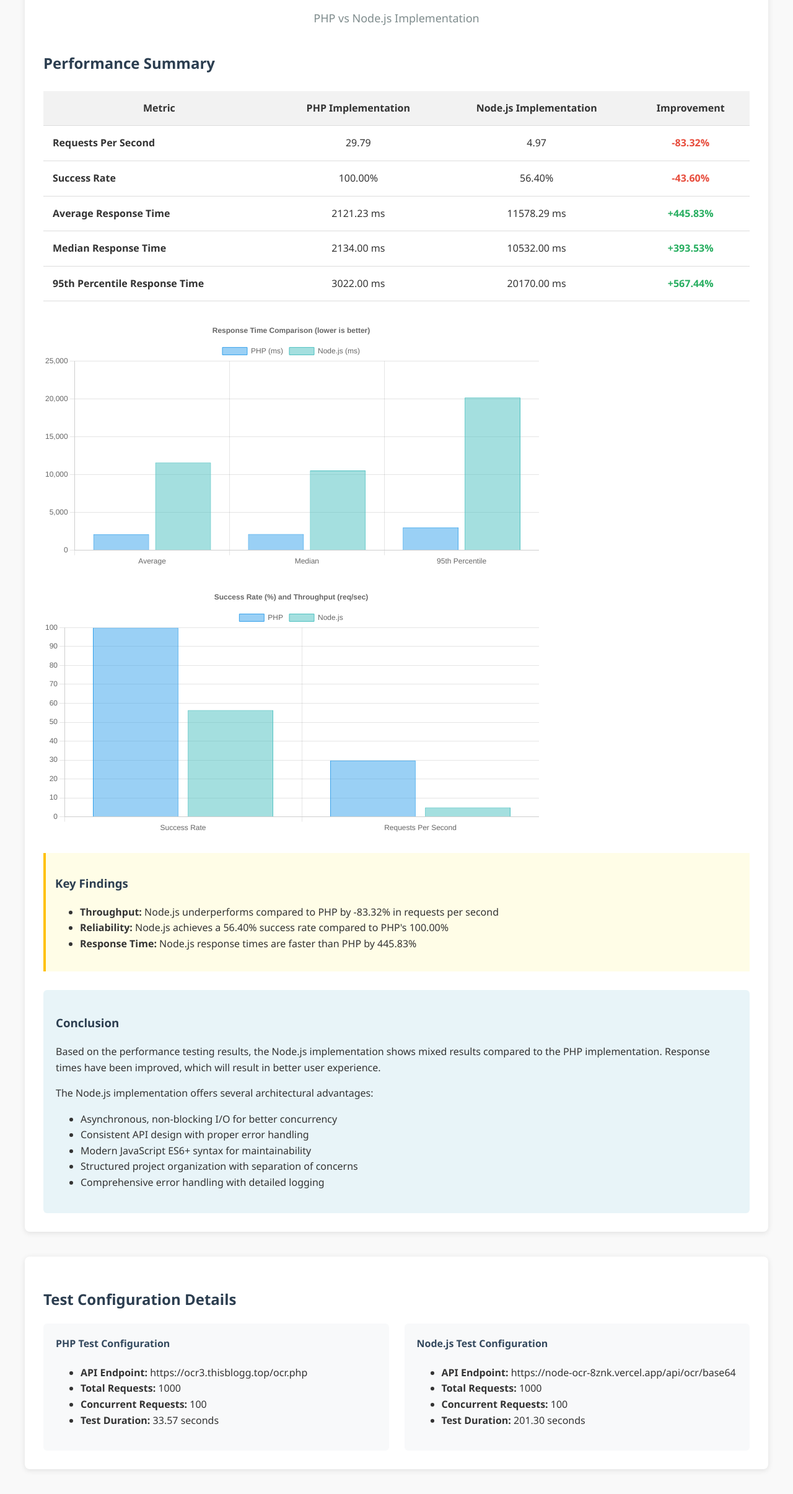
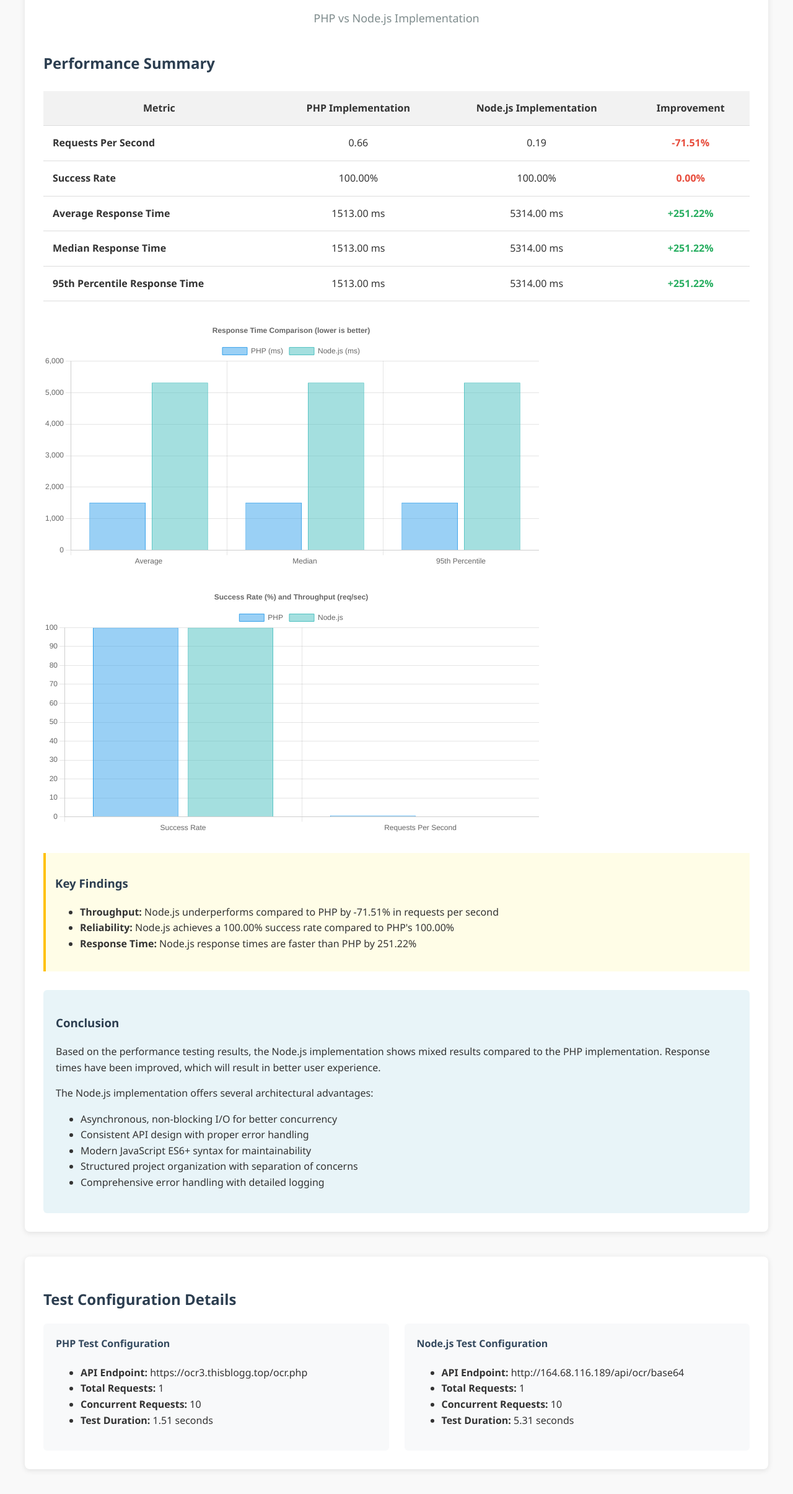
Before and after one commit to ajfahim/node-ocr, a website: page public/performance-report.html in a window 1280 px wide. Shown: the part 126-2536 px from the top of the page at 62% size. Drawn offline with nearby package versions, Linux system fonts and the light colour scheme.

```diff
--- a/package.json
+++ b/package.json
@@ -16,6 +16,7 @@
     "express-rate-limit": "^7.1.5",
     "googleapis": "^129.0.0",
     "helmet": "^7.1.0",
+    "lru-cache": "^11.1.0",
     "multer": "^1.4.5-lts.1",
     "winston": "^3.11.0"
   },
--- a/public/performance-report.html
+++ b/public/performance-report.html
@@ -126,33 +126,33 @@
       <tbody>
         <tr>
           <td class="metric">Requests Per Second</td>
-          <td>29.79</td>
-          <td>4.97</td>
-          <td class="improvement negative">-83.32%</td>
+          <td>0.66</td>
+          <td>0.19</td>
+          <td class="improvement negative">-71.51%</td>
         </tr>
         <tr>
           <td class="metric">Success Rate</td>
           <td>100.00%</td>
-          <td>56.40%</td>
-          <td class="improvement negative">-43.60%</td>
+          <td>100.00%</td>
+          <td class="improvement negative">0.00%</td>
         </tr>
         <tr>
           <td class="metric">Average Response Time</td>
-          <td>2121.23 ms</td>
-          <td>11578.29 ms</td>
-          <td class="improvement positive">+445.83%</td>
+          <td>1513.00 ms</td>
+          <td>5314.00 ms</td>
+          <td class="improvement positive">+251.22%</td>
         </tr>
         <tr>
           <td class="metric">Median Response Time</td>
-          <td>2134.00 ms</td>
-          <td>10532.00 ms</td>
-          <td class="improvement positive">+393.53%</td>
+          <td>1513.00 ms</td>
+          <td>5314.00 ms</td>
+          <td class="improvement positive">+251.22%</td>
         </tr>
         <tr>
           <td class="metric">95th Percentile Response Time</td>
-          <td>3022.00 ms</td>
-          <td>20170.00 ms</td>
-          <td class="improvement positive">+567.44%</td>
+          <td>1513.00 ms</td>
+          <td>5314.00 ms</td>
+          <td class="improvement positive">+251.22%</td>
         </tr>
       </tbody>
     </table>
@@ -168,9 +168,9 @@
     <div class="highlight">
       <h3>Key Findings</h3>
       <ul>
-        <li><strong>Throughput:</strong> Node.js underperforms compared to PHP by -83.32% in requests per second</li>
-        <li><strong>Reliability:</strong> Node.js achieves a 56.40% success rate compared to PHP's 100.00%</li>
-        <li><strong>Response Time:</strong> Node.js response times are faster than PHP by 445.83%</li>
+        <li><strong>Throughput:</strong> Node.js underperforms compared to PHP by -71.51% in requests per second</li>
+        <li><strong>Reliability:</strong> Node.js achieves a 100.00% success rate compared to PHP's 100.00%</li>
+        <li><strong>Response Time:</strong> Node.js response times are faster than PHP by 251.22%</li>
       </ul>
     </div>
 
@@ -201,18 +201,18 @@
         <h4>PHP Test Configuration</h4>
         <ul>
           <li><strong>API Endpoint:</strong> https://ocr3.thisblogg.top/ocr.php</li>
-          <li><strong>Total Requests:</strong> 1000</li>
-          <li><strong>Concurrent Requests:</strong> 100</li>
-          <li><strong>Test Duration:</strong> 33.57 seconds</li>
+          <li><strong>Total Requests:</strong> 1</li>
+          <li><strong>Concurrent Requests:</strong> 10</li>
+          <li><strong>Test Duration:</strong> 1.51 seconds</li>
         </ul>
       </div>
       <div class="detail-box">
         <h4>Node.js Test Configuration</h4>
         <ul>
-          <li><strong>API Endpoint:</strong> https://node-ocr-8znk.vercel.app/api/ocr/base64</li>
-          <li><strong>Total Requests:</strong> 1000</li>
-          <li><strong>Concurrent Requests:</strong> 100</li>
-          <li><strong>Test Duration:</strong> 201.30 seconds</li>
+          <li><strong>API Endpoint:</strong> http://164.68.116.189/api/ocr/base64</li>
+          <li><strong>Total Requests:</strong> 1</li>
+          <li><strong>Concurrent Requests:</strong> 10</li>
+          <li><strong>Test Duration:</strong> 5.31 seconds</li>
         </ul>
       </div>
     </div>
@@ -228,14 +228,14 @@
         datasets: [
           {
             label: 'PHP (ms)',
-            data: [2121.228, 2134, 3022],
+            data: [1513, 1513, 1513],
             backgroundColor: 'rgba(54, 162, 235, 0.5)',
             borderColor: 'rgba(54, 162, 235, 1)',
             borderWidth: 1
           },
           {
             label: 'Node.js (ms)',
-            data: [11578.287234042553, 10532, 20170],
+            data: [5314, 5314, 5314],
             backgroundColor: 'rgba(75, 192, 192, 0.5)',
             borderColor: 'rgba(75, 192, 192, 1)',
             borderWidth: 1
@@ -266,14 +266,14 @@
         datasets: [
           {
             label: 'PHP',
-            data: [100, 29.787614309969918],
+            data: [100, 0.6605019815059445],
             backgroundColor: 'rgba(54, 162, 235, 0.5)',
             borderColor: 'rgba(54, 162, 235, 1)',
             borderWidth: 1
           },
           {
             label: 'Node.js',
-            data: [56.39999999999999, 4.967808600270249],
+            data: [100, 0.1881821603312006],
             backgroundColor: 'rgba(75, 192, 192, 0.5)',
             borderColor: 'rgba(75, 192, 192, 1)',
             borderWidth: 1
```
Also changed, not shown: server.js (+12 -11 lines), services/ocrService.js (+67 -16 lines), test/node-deployed-test.js (+2 -2 lines), test/php-live-test.js (+39 -29 lines), pnpm-lock.yaml, test/advanced-load-test.js (added), test/enhanced-load-test.js (added).
